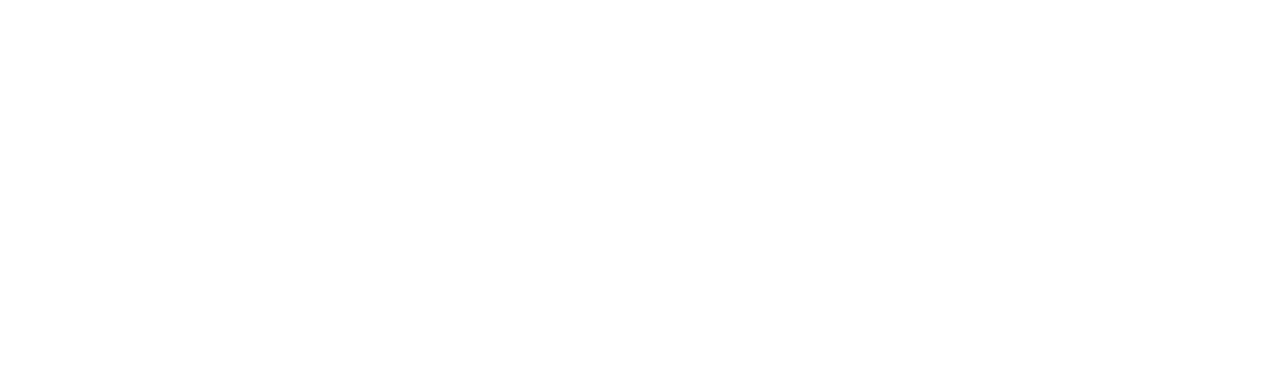
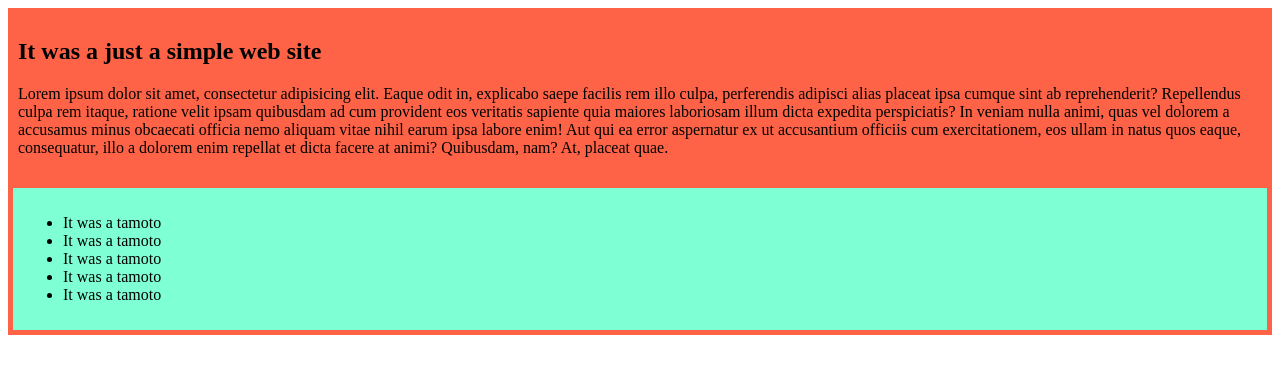
Before and after one commit to klintonkirtunia2/my-simple-repo, a plain HTML site: page index.html in a window 1280 px wide. Drawn offline with Linux system fonts and the light colour scheme.

Commit message:
added the first blog

```diff
--- a/index.html
+++ b/index.html
@@ -4,8 +4,25 @@
     <meta charset="UTF-8">
     <meta name="viewport" content="width=device-width, initial-scale=1.0">
     <title>MY simple repo</title>
+    <link rel="stylesheet" href="stye/Style.css">
 </head>
 <body>
+     <div class="klinton">
+        <h2>It was a just a simple web site</h2>
+        <p>Lorem ipsum dolor sit amet, consectetur adipisicing elit. Eaque odit in, explicabo saepe facilis rem illo culpa, perferendis adipisci alias placeat ipsa cumque sint ab reprehenderit? Repellendus culpa rem itaque, ratione velit ipsam quibusdam ad cum provident eos veritatis sapiente quia maiores laboriosam illum dicta expedita perspiciatis? In veniam nulla animi, quas vel dolorem a accusamus minus obcaecati officia nemo aliquam vitae nihil earum ipsa labore enim! Aut qui ea error aspernatur ex ut accusantium officiis cum exercitationem, eos ullam in natus quos eaque, consequatur, illo a dolorem enim repellat et dicta facere at animi? Quibusdam, nam? At, placeat quae.</p>
+
+     </div>
+     <div id="kk">
+        <Section>
+            <ul>
+                <li>It was a tamoto</li>
+                <li>It was a tamoto</li>
+                <li>It was a tamoto</li>
+                <li>It was a tamoto</li>
+                <li>It was a tamoto</li>
+            </ul>
+        </Section>
+     </div>
 
 </body>
 </html>
--- /dev/null
+++ b/stye/Style.css
@@ -0,0 +1,12 @@
+.klinton{
+    background-color: tomato;
+    margin: 0;
+    padding:10px
+    ;
+
+}
+#kk{
+    background-color: aquamarine;
+    padding: 10px;
+    border: 5px solid tomato;
+}
```
